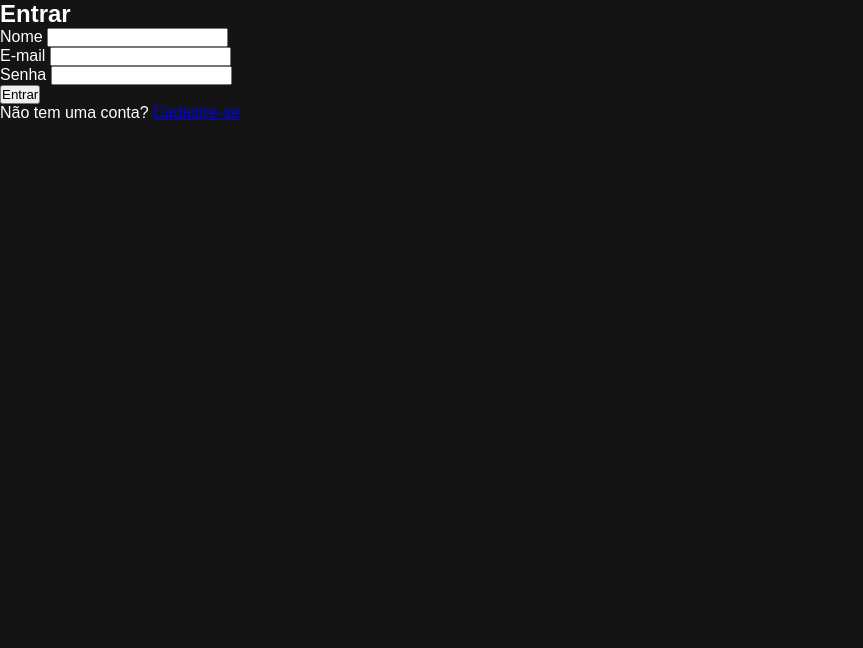
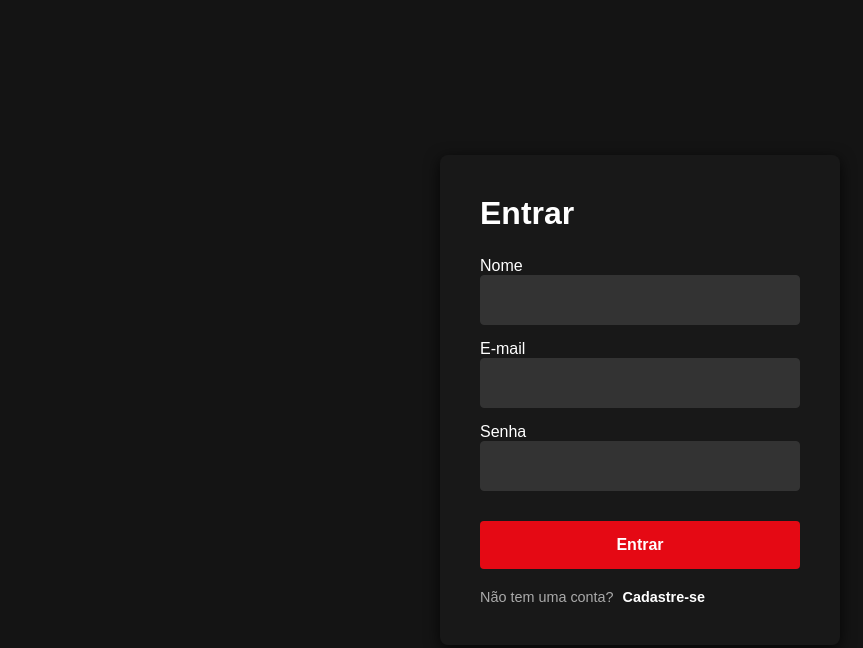
Before and after one commit to YagoMartins77/Tom_Hanks, a website: page public/auth.html in a window 1280 px wide. Shown: the whole page, without its empty margins (0-863 px from the left). Drawn offline with Linux system fonts and the light colour scheme.

Commit message:
correção do style

```diff
--- a/public/style.css
+++ b/public/style.css
@@ -1,3 +1,6 @@
+/* =========================================
+   1. RESET E BASE
+   ========================================= */
 * {
   margin: 0;
   padding: 0;
@@ -10,7 +13,9 @@ body {
   color: #fff;
 }
 
-/* Header */
+/* =========================================
+   2. HEADER E BARRA DE PESQUISA
+   ========================================= */
 header {
   background-color: #000;
   padding: 20px;
@@ -58,7 +63,9 @@ h1 { color: #e50914; font-size: 1.5rem; }
 .user-menu { display: flex; align-items: center; gap: 15px; }
 .btn-sair { background-color: #e50914; color: white; border: none; padding: 8px 15px; border-radius: 4px; cursor: pointer; }
 
-/* Grid de Filmes - O que coloca eles lado a lado */
+/* =========================================
+   3. GRID DE FILMES (CATÁLOGO)
+   ========================================= */
 .grid-filmes {
   display: grid;
   grid-template-columns: repeat(auto-fill, minmax(200px, 1fr));
@@ -68,30 +75,25 @@ h1 { color: #e50914; font-size: 1.5rem; }
   margin: 0 auto;
 }
 
-/* Cartão do Filme - Comportando-se como botão */
 .filme-card {
   background-color: #222;
   border-radius: 8px;
   overflow: hidden;
-  cursor: pointer; /* Muda o mouse para uma mãozinha (botão) */
+  cursor: pointer;
   transition: transform 0.3s ease;
   position: relative;
 }
 
-.filme-card:hover {
-  transform: scale(1.05); /* Efeito de pular pra frente */
-}
+.filme-card:hover { transform: scale(1.05); }
 
-.poster-container img {
-  width: 100%;
-  display: block;
-}
-
+.poster-container img { width: 100%; display: block; }
 .card-info { padding: 15px; }
 .card-info h3 { font-size: 1rem; margin-bottom: 5px; }
 .card-info p { color: #aaa; font-size: 0.9rem; }
 
-/* Modal / Cartão Expandido */
+/* =========================================
+   4. MODAL / CARTÃO EXPANDIDO
+   ========================================= */
 .modal {
   position: fixed;
   top: 0;
@@ -118,45 +120,12 @@ h1 { color: #e50914; font-size: 1.5rem; }
   box-shadow: 0 10px 30px rgba(0,0,0,0.5);
 }
 
-.fechar-modal {
-  font-size: 3rem !important; /* Tamanho bem grande */
-  color: #aaa;
-  background: transparent !important;
-  border: none !important;
-  cursor: pointer !important; /* Força a luvinha do mouse */
-  line-height: 1;
-  padding: 0;
-  margin-top: -5px; /* Alinha visualmente com a estrela */
-  transition: color 0.2s, transform 0.2s;
-}
-
-.fechar-modal:hover {
-  color: #e50914;
-  transform: scale(1.1);
-}
-
-.fechar-modal:hover {
-  color: #e50914; /* Fica vermelho ao passar o mouse */
-  transform: scale(1.1);
-}
-}
-
-.fechar-modal:hover {
-  color: white;
-}
-}
-
-.fechar-modal:hover { color: white; }
-
 .modal-body {
   display: flex;
   flex-direction: row;
 }
 
-.modal-body img {
-  width: 300px;
-  object-fit: cover;
-}
+.modal-body img { width: 300px; object-fit: cover; }
 
 .modal-info {
   padding: 30px;
@@ -167,43 +136,42 @@ h1 { color: #e50914; font-size: 1.5rem; }
   overflow-y: auto;
 }
 
-/* Estrela Lado a Lado com Título no Modal */
 .modal-header-top {
   display: flex;
   justify-content: space-between;
   align-items: flex-start;
   margin-bottom: 15px;
-  padding-right: 30px;
+  padding-right: 10px;
 }
 
-.modal-info h2 {
-  font-size: 2rem;
+.modal-info h2 { font-size: 2rem; }
+
+/* Botão Fechar o Modal ("X") */
+.fechar-modal {
+  font-size: 3rem !important;
+  color: #aaa;
+  background: transparent !important;
+  border: none !important;
+  cursor: pointer !important;
+  line-height: 1;
+  padding: 0;
+  margin-top: -5px;
+  transition: color 0.2s, transform 0.2s;
 }
 
+.fechar-modal:hover { color: #e50914; transform: scale(1.1); }
+
 /* Estrela no Modal */
-.estrela-btn-modal {
-  font-size: 2.2rem;
-  cursor: pointer;
-  transition: transform 0.2s;
-}
-
-.estrela-btn-modal:hover {
-  transform: scale(1.2);
-}
-
-.fav-inactive {
-  color: #ffc107;
-  -webkit-text-stroke: 1px #ffc107;
-  color: transparent;
-}
-
+.estrela-btn-modal { font-size: 2.2rem; cursor: pointer; transition: transform 0.2s; }
+.estrela-btn-modal:hover { transform: scale(1.2); }
+.fav-inactive { color: #ffc107; -webkit-text-stroke: 1px #ffc107; color: transparent; }
 .fav-active { color: #ffc107; }
 
 .modal-info h3 { margin-top: 15px; margin-bottom: 5px; color: #e50914; }
 .modal-info p { color: #ccc; line-height: 1.5; }
 hr { border: 0; height: 1px; background: #333; margin: 20px 0; }
 
-/* Comentários dentro do Modal */
+/* Comentários */
 .comentarios-container { display: flex; flex-direction: column; gap: 10px; margin-bottom: 20px; }
 .comentario-item { background-color: #222; padding: 10px; border-radius: 5px; font-size: 0.9rem; }
 .comentario-item strong { color: #e50914; }
@@ -212,7 +180,9 @@ hr { border: 0; height: 1px; background: #333; margin: 20px 0; }
 .comentario-form input { flex-grow: 1; padding: 10px; border-radius: 4px; border: 1px solid #444; background: #333; color: white; }
 .comentario-form button { background-color: #e50914; color: white; border: none; padding: 10px 20px; border-radius: 4px; cursor: pointer; }
 
-/* Toast */
+/* =========================================
+   5. TOAST (MENSAGENS DE CONFIRMAÇÃO)
+   ========================================= */
 .toast {
   position: fixed;
   bottom: 30px;
@@ -232,6 +202,88 @@ hr { border: 0; height: 1px; background: #333; margin: 20px 0; }
 .toast.show { opacity: 1; bottom: 30px; }
 .toast.erro { background-color: #e50914; }
 
+/* =========================================
+   6. TELA DE LOGIN E CADASTRO (auth.html)
+   ========================================= */
+.auth-page {
+  display: flex;
+  justify-content: center;
+  align-items: center;
+  min-height: 100vh;
+  background-color: #141414;
+}
+
+.auth-card {
+  background-color: #181818;
+  padding: 40px;
+  border-radius: 8px;
+  width: 100%;
+  max-width: 400px;
+  box-shadow: 0 4px 15px rgba(0,0,0,0.8);
+}
+
+.auth-card h2 {
+  margin-bottom: 25px;
+  color: #fff;
+  font-size: 2rem;
+}
+
+.auth-card form {
+  display: flex;
+  flex-direction: column;
+  gap: 15px;
+}
+
+.auth-card input {
+  width: 100%;
+  padding: 15px;
+  border-radius: 4px;
+  border: 1px solid #333;
+  background-color: #333;
+  color: white;
+  font-size: 1rem;
+  outline: none;
+}
+
+.auth-card input:focus {
+  background-color: #444;
+  border-color: #e50914;
+}
+
+.auth-card button {
+  background-color: #e50914;
+  color: white;
+  border: none;
+  padding: 15px;
+  border-radius: 4px;
+  font-size: 1rem;
+  font-weight: bold;
+  cursor: pointer;
+  margin-top: 15px;
+  transition: background-color 0.2s;
+}
+
+.auth-card button:hover { background-color: #f40612; }
+
+.auth-card p {
+  margin-top: 20px;
+  color: #aaa;
+  font-size: 0.9rem;
+}
+
+.auth-card a {
+  color: #fff;
+  text-decoration: none;
+  font-weight: bold;
+  cursor: pointer;
+  margin-left: 5px;
+}
+
+.auth-card a:hover { text-decoration: underline; }
+
+/* =========================================
+   7. RESPONSIVIDADE (CELULARES)
+   ========================================= */
 @media (max-width: 768px) {
   .modal-body { flex-direction: column; }
   .modal-body img { width: 100%; height: 250px; object-position: top; }
```
